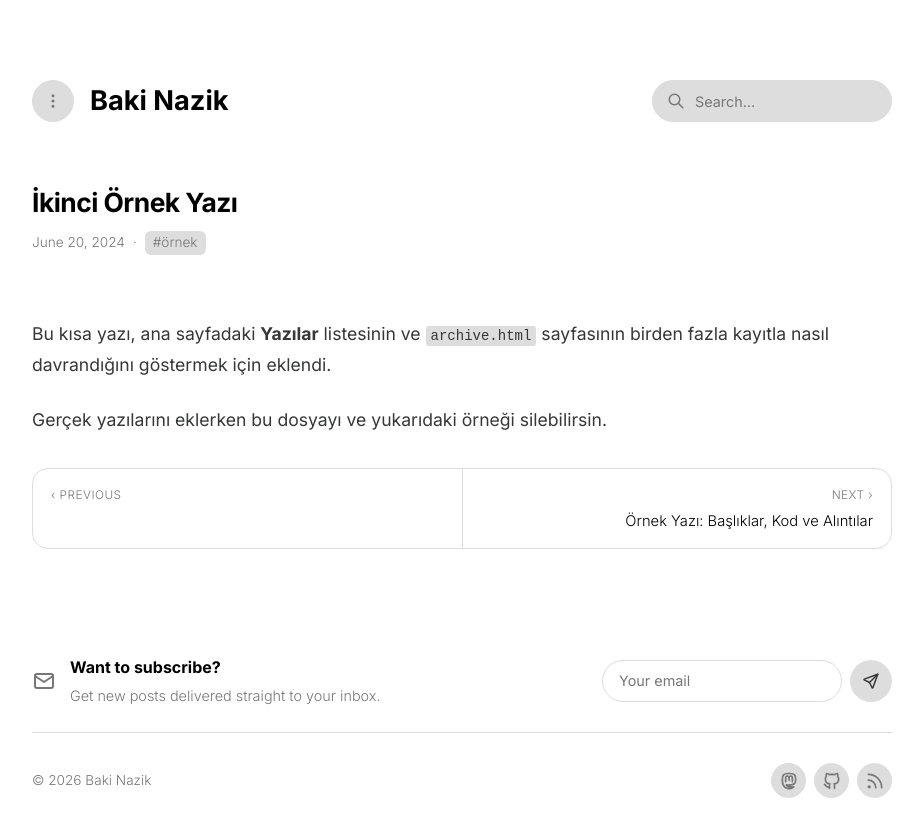
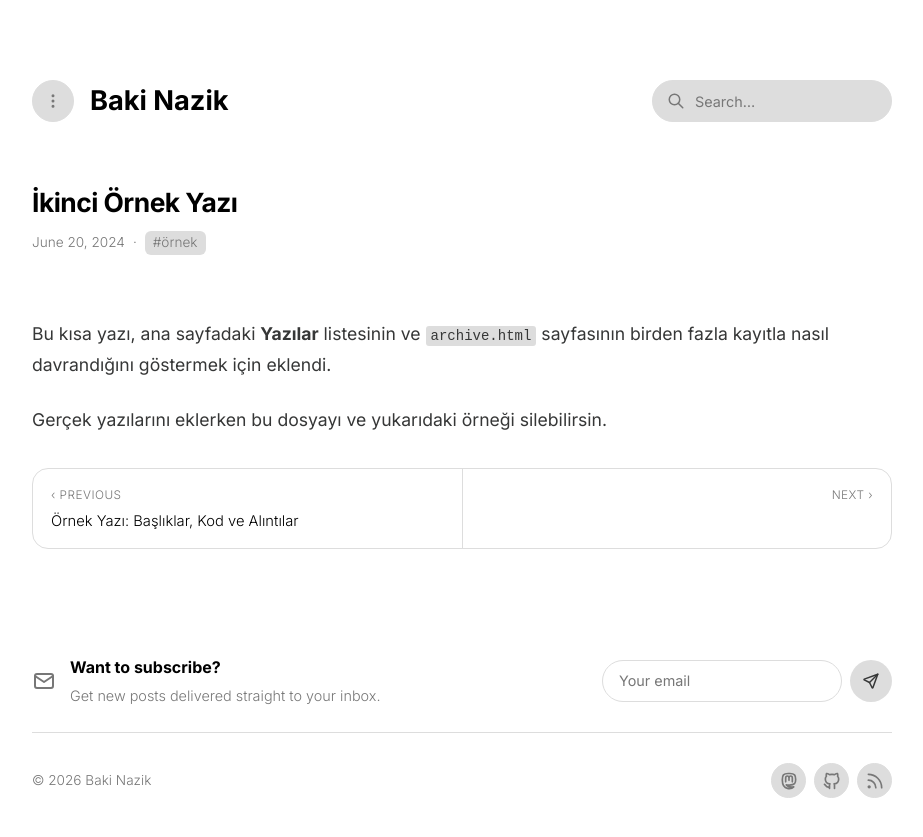
Before and after one commit to bakinazik/bakinazik.github.io, a Jekyll site: the page built from _posts/2024-06-20-ikinci-ornek-yazi.md, in a window 1280 px wide. Shown: the top 837 px of the page, without its empty margins (178-1101 px from the left). Built offline with Jekyll 4.4.1, drawn with Linux system fonts in a browser that asks for light colours; a style sheet for code colours, icons or effects is not loaded.

Commit message:
Update repository

```diff
--- a/_layouts/post.html
+++ b/_layouts/post.html
@@ -18,10 +18,10 @@ layout: default
 	</div>
 
 	<nav class="post-nav">
-    {% if page.previous %}
-    <a class="post-nav-item post-nav-prev" href="{{ page.previous.url | relative_url }}">
+	{% if page.next %}
+	<a class="post-nav-item post-nav-prev" href="{{ page.next.url | relative_url }}">
 	<span class="post-nav-label">‹ <span data-i18n="prev_post"></span></span>
-      <span class="post-nav-title">{{ page.previous.title }}</span>
+	<span class="post-nav-title">{{ page.next.title }}</span>
 	</a>
 	{% else %}
 	<div class="post-nav-item post-nav-prev post-nav-disabled">
@@ -29,10 +29,10 @@ layout: default
 	</div>
 	{% endif %}
 
-    {% if page.next %}
-    <a class="post-nav-item post-nav-next" href="{{ page.next.url | relative_url }}">
+	{% if page.previous %}
+	<a class="post-nav-item post-nav-next" href="{{ page.previous.url | relative_url }}">
 	<span class="post-nav-label"><span data-i18n="next_post"></span> ›</span>
-      <span class="post-nav-title">{{ page.next.title }}</span>
+	<span class="post-nav-title">{{ page.previous.title }}</span>
 	</a>
 	{% else %}
 	<div class="post-nav-item post-nav-next post-nav-disabled">
```
Lines whose indentation alone changed are shown as unchanged.
